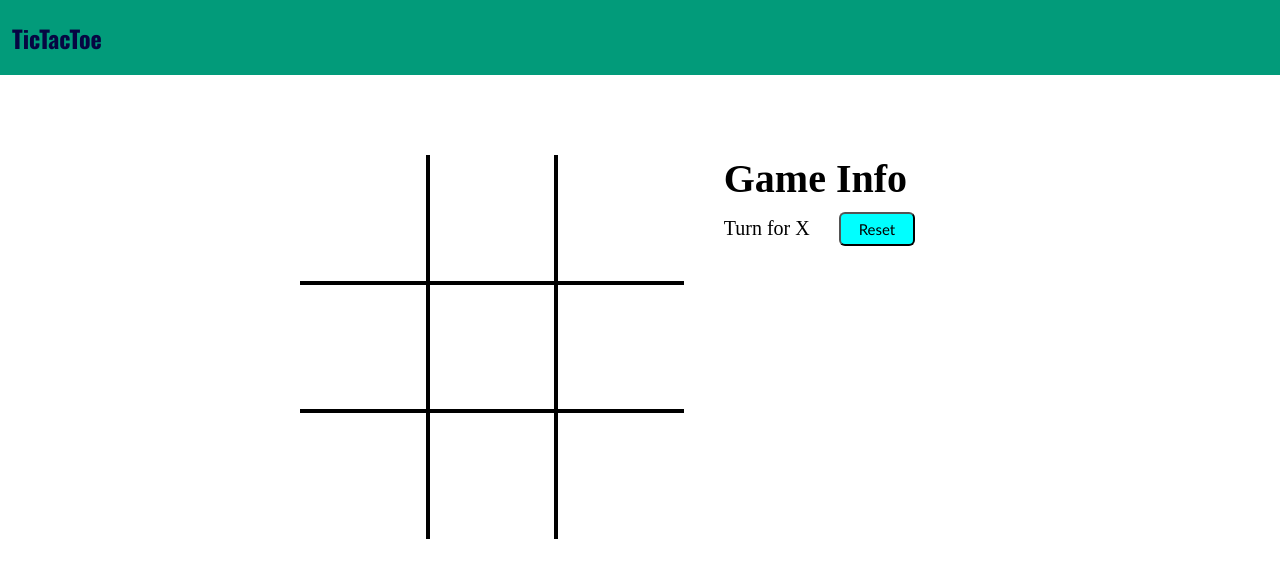
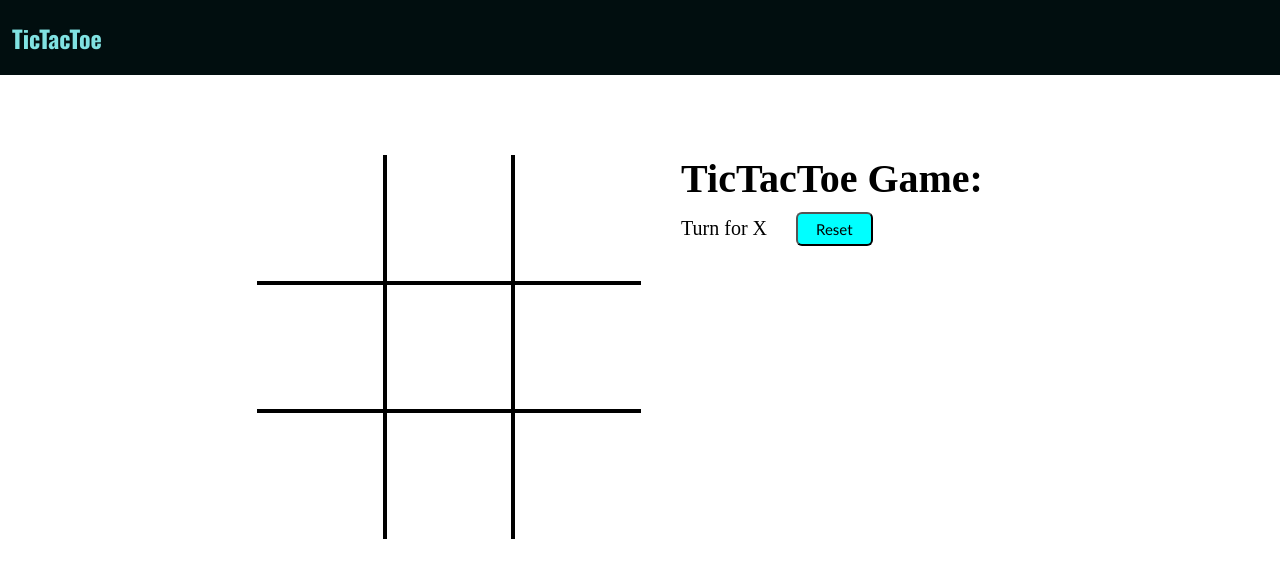
Before and after one commit to arijitkayal-gm/Tic-tac-toe-, a plain HTML site: page index.html in a window 1280 px wide. Drawn offline with nearby package versions, Linux system fonts and the light colour scheme; a web font is replaced by a local one.

Commit message:
2nd commit : Some design change.

```diff
--- a/index.html
+++ b/index.html
@@ -27,7 +27,7 @@
             <div class="box boxright0 boxbottom0"><span class="boxContainer"></span></div>
         </div>
         <div class="gameInfo">
-            <h1>Game Info</h1>
+            <h1>TicTacToe Game:</h1>
             <div class="c2">
                 <span class="info">Turn for X</span>
                 <button id="reset">Reset</button>
--- a/style.css
+++ b/style.css
@@ -6,8 +6,8 @@
 }
 
 nav{
-    background-color: rgb(2, 155, 122);
-    color: rgb(6, 6, 66);
+    background-color: rgb(1, 14, 15);
+    color: rgb(128, 226, 226);
     height: 75px;
     display: flex;
     align-items: center;
@@ -58,7 +58,7 @@ nav ul li{
 }
 
 .box:hover{
-    background-color: rgb(204, 230, 230);
+    background-color: rgb(220, 241, 241);
     cursor: pointer;
 }
 
```
